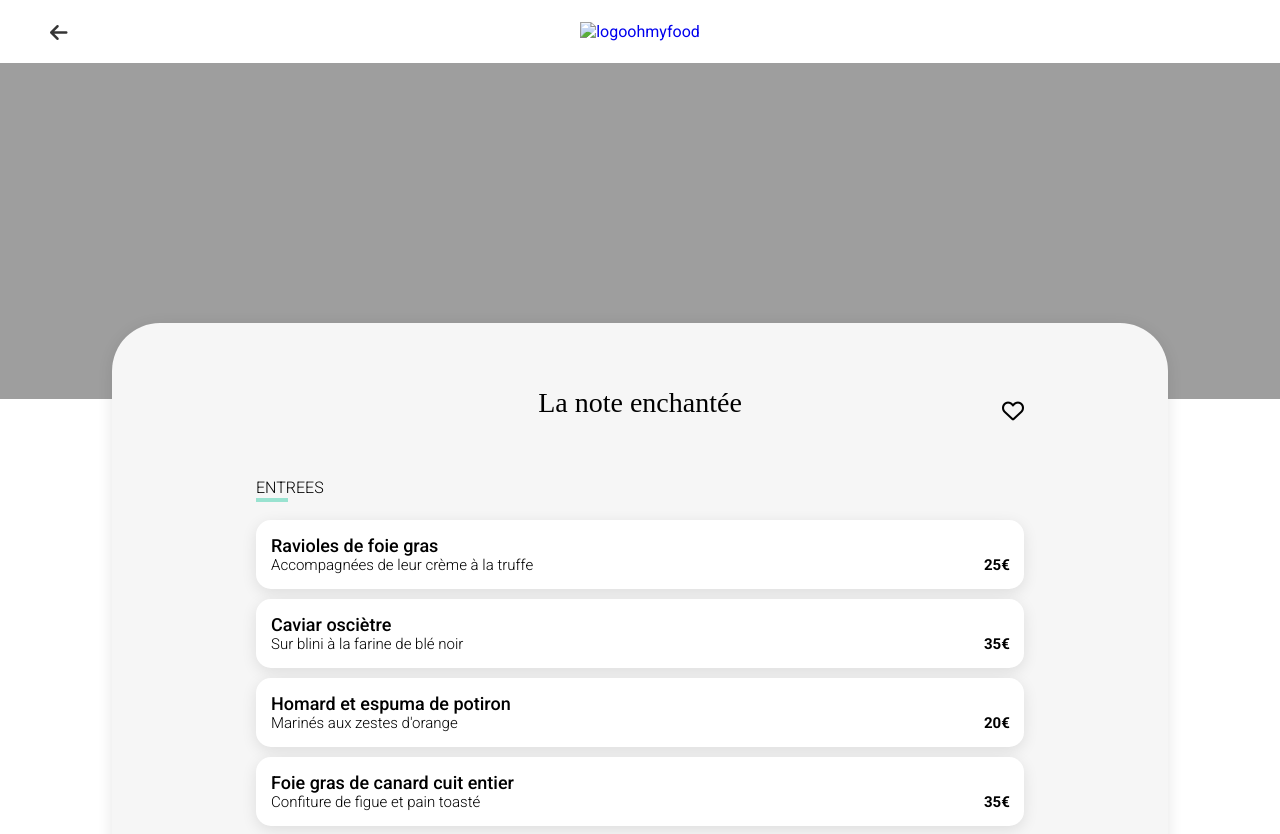
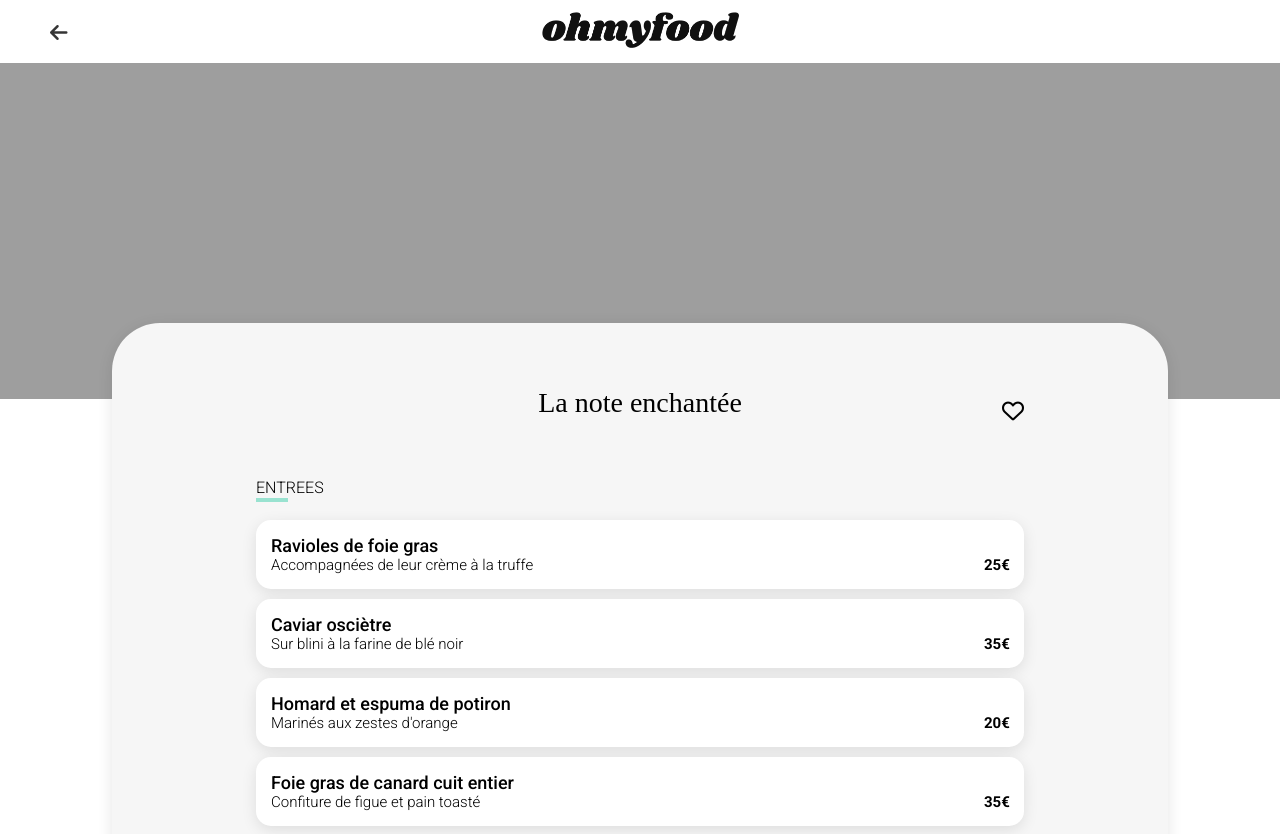
Before and after one commit to Soniadevpro/Projet4-Omyfood, a website: page restaurants/menu_la_note_enchantee.html in a window 1280 px wide. Shown: the top 834 px of the page. Drawn offline with Linux system fonts and the light colour scheme; the site is published under a folder, as on GitHub Pages, so addresses that start at the root find nothing; a web font is replaced by a local one.

Commit message:
maj logo page restaurants

```diff
--- a/restaurants/menu_la_note_enchantee.html
+++ b/restaurants/menu_la_note_enchantee.html
@@ -30,7 +30,7 @@
           ></i
         ></a>
         <a href="../index.html">
-          <img src="/images/logo/ohmyfood.png" alt="logoohmyfood"
+          <img src="../images/logo/ohmyfood.png" alt="logo-ohmyfood"
         /></a>
       </nav>
     </header>
```
Also changed, not shown: restaurants/menu_a_la_francaise.html (+1 -1 lines), restaurants/menu_la_palette_du_gout.html (+1 -1 lines), restaurants/menu_le_delice_des_sens.html (+1 -1 lines).
